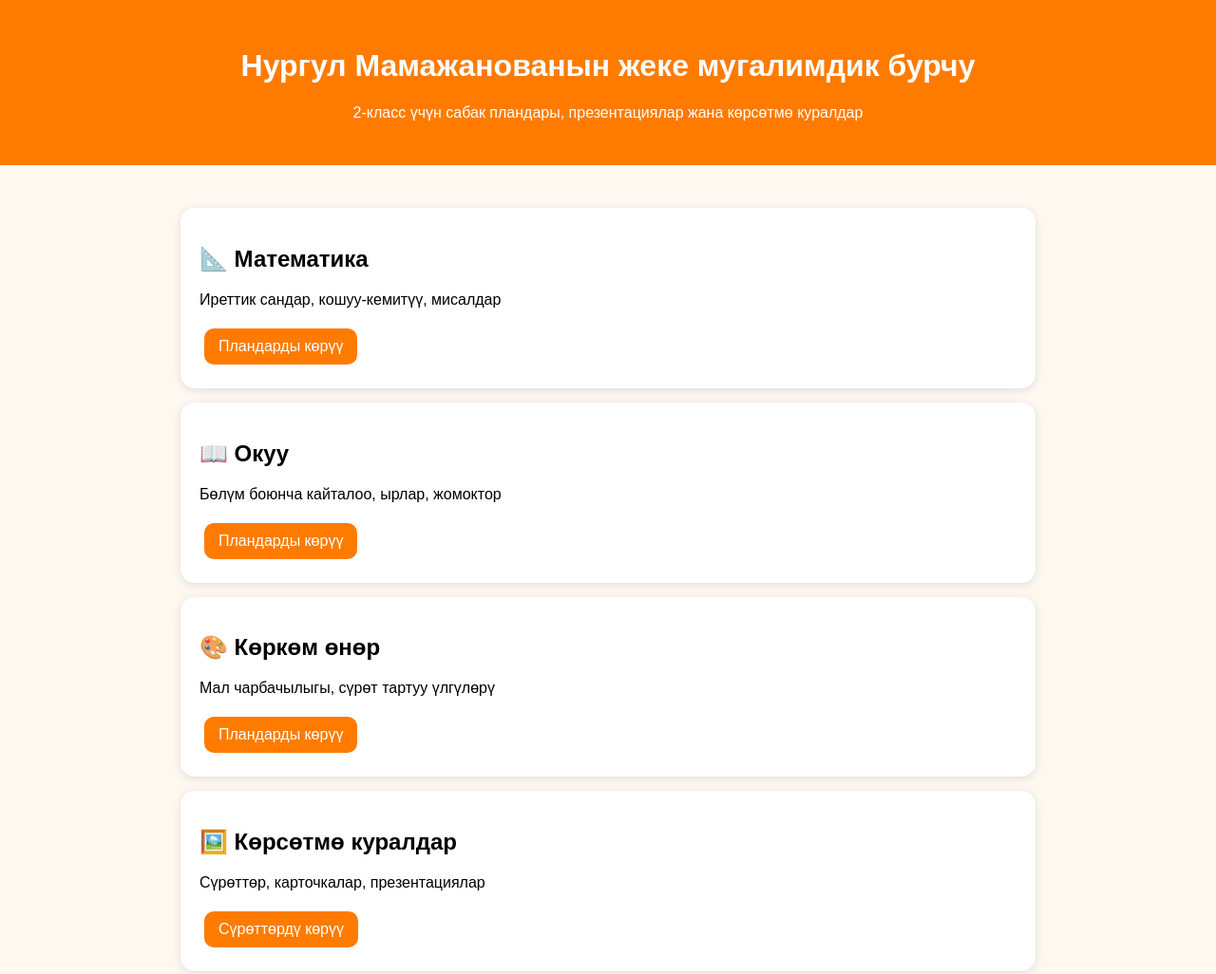
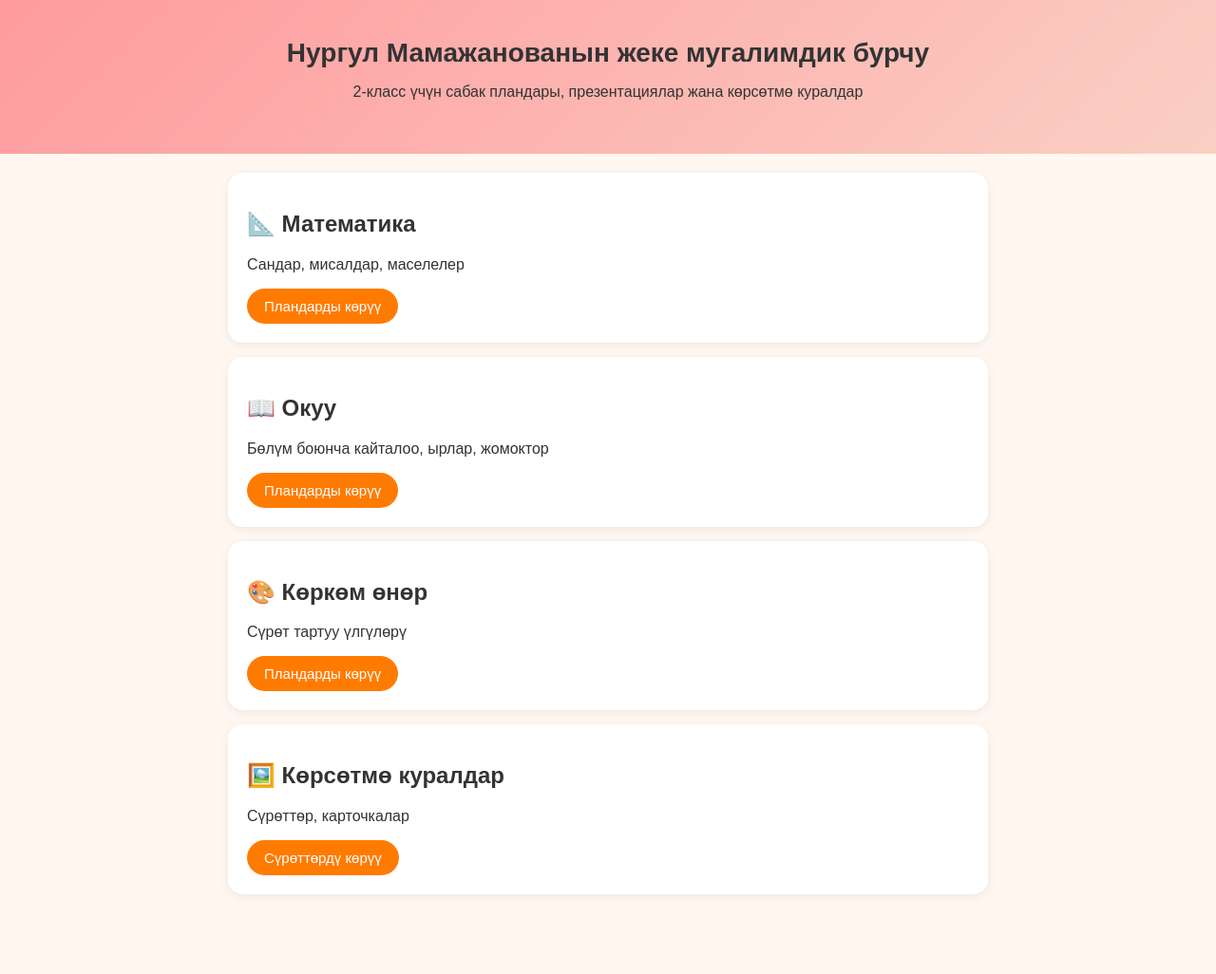
Before and after one commit to nmamazanova66-rgb/Nurgul--cabak-burchu, a plain HTML site: page index.html in a window 1280 px wide. Shown: the top 1026 px of the page at 95% size. After the commit the page ends 977 px from the top, so only its background shows below. Drawn offline with Linux system fonts and the light colour scheme.

Commit message:
Update index.html

```diff
--- a/index.html
+++ b/index.html
@@ -1,26 +1,33 @@
+
 <!DOCTYPE html>
 <html lang="ky">
 <head>
 <meta charset="UTF-8">
-<title>Нургул Мамажанованын мугалимдик бурчу</title>
+<meta name="viewport" content="width=device-width, initial-scale=1.0">
+<title>Нургул Мамажанова - Мугалимдик бурч</title>
 <style>
-body{font-family:Arial; background:#fff8f0; margin:0}
-header{background:#ff7b00; color:white; text-align:center; padding:30px}
-.box{max-width:900px; margin:20px auto; padding:10px}
-.card{background:white; border-radius:15px; padding:20px; margin:15px 0; box-shadow:0 2px 10px #ddd}
-a{display:inline-block; background:#ff7b00; color:white; padding:10px 15px; border-radius:10px; text-decoration:none; margin:5px}
+body{font-family:Arial,sans-serif;margin:0;background:#fff7f0;color:#333}
+header{background:linear-gradient(135deg,#ff9a9e,#fad0c4);padding:40px 20px;text-align:center}
+header h1{margin:0;font-size:28px}
+.container{max-width:800px;margin:0 auto;padding:20px}
+.card{background:white;border-radius:15px;padding:20px;margin-bottom:15px;box-shadow:0 2px 10px rgba(0,0,0,0.08)}
+.btn{background:#ff7b00;color:white;border:none;padding:10px 18px;border-radius:20px;cursor:pointer;font-size:15px}
+#modal{display:none;position:fixed;top:0;left:0;right:0;bottom:0;background:rgba(0,0,0,0.6);justify-content:center;align-items:center;padding:15px}
+#modalBox{background:white;border-radius:15px;padding:25px;max-width:500px;width:100%}
 </style>
 </head>
 <body>
-<header>
-<h1>Нургул Мамажанованын жеке мугалимдик бурчу</h1>
-<p>2-класс үчүн сабак пландары, презентациялар жана көрсөтмө куралдар</p>
-</header>
-<div class="box">
-<div class="card"><h2>📐 Математика</h2><p>Иреттик сандар, кошуу-кемитүү, мисалдар</p><a href="#">Пландарды көрүү</a></div>
-<div class="card"><h2>📖 Окуу</h2><p>Бөлүм боюнча кайталоо, ырлар, жомоктор</p><a href="#">Пландарды көрүү</a></div>
-<div class="card"><h2>🎨 Көркөм өнөр</h2><p>Мал чарбачылыгы, сүрөт тартуу үлгүлөрү</p><a href="#">Пландарды көрүү</a></div>
-<div class="card"><h2>🖼️ Көрсөтмө куралдар</h2><p>Сүрөттөр, карточкалар, презентациялар</p><a href="#">Сүрөттөрдү көрүү</a></div>
+<header><h1>Нургул Мамажанованын жеке мугалимдик бурчу</h1><p>2-класс үчүн сабак пландары, презентациялар жана көрсөтмө куралдар</p></header>
+<div class="container">
+<div class="card"><h2>📐 Математика</h2><p>Сандар, мисалдар, маселелер</p><button class="btn" onclick="openPlan('Математика')">Пландарды көрүү</button></div>
+<div class="card"><h2>📖 Окуу</h2><p>Бөлүм боюнча кайталоо, ырлар, жомоктор</p><button class="btn" onclick="openPlan('Окуу')">Пландарды көрүү</button></div>
+<div class="card"><h2>🎨 Көркөм өнөр</h2><p>Сүрөт тартуу үлгүлөрү</p><button class="btn" onclick="openPlan('Көркөм өнөр')">Пландарды көрүү</button></div>
+<div class="card"><h2>🖼️ Көрсөтмө куралдар</h2><p>Сүрөттөр, карточкалар</p><button class="btn" onclick="openPlan('Көрсөтмө куралдар')">Сүрөттөрдү көрүү</button></div>
 </div>
+<div id="modal" onclick="closePlan()"><div id="modalBox" onclick="event.stopPropagation()"><h2 id="modalTitle"></h2><div id="modalText"></div><br><button class="btn" onclick="closePlan()">Жабуу</button></div></div>
+<script>
+function openPlan(s){document.getElementById('modal').style.display='flex';document.getElementById('modalTitle').innerText=s;document.getElementById('modalText').innerHTML='<p>1-сабак: Киришүү жана кайталоо</p><p>2-сабак: Жаңы тема</p><p>3-сабак: Бышыктоо жана оюн</p><p><b>Жакында бул жерге толук пландар коюлат!</b></p>';}
+function closePlan(){document.getElementById('modal').style.display='none';}
+</script>
 </body>
 </html>
```
